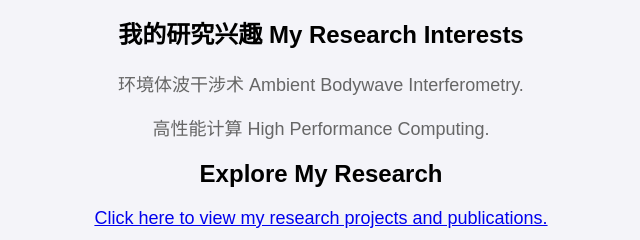
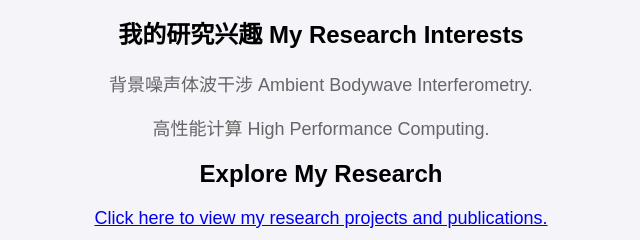
Before and after one commit to wangkingh/kinghei.github.io, a plain HTML site: page index.html in a window 1280 px wide. Shown: the part 245-485 px from the top of the page, 319-959 px from the left. Drawn offline with Linux system fonts and the light colour scheme.

Commit message:
Update index.html

```diff
--- a/index.html
+++ b/index.html
@@ -55,7 +55,7 @@
 
     <!-- Research Interests -->
     <h2>我的研究兴趣 My Research Interests</h2>
-    <p>环境体波干涉术 Ambient Bodywave Interferometry.</p>
+    <p>背景噪声体波干涉 Ambient Bodywave Interferometry.</p>
     <p>高性能计算 High Performance Computing.</p>
 
     <!-- Link to Research Content -->
```
